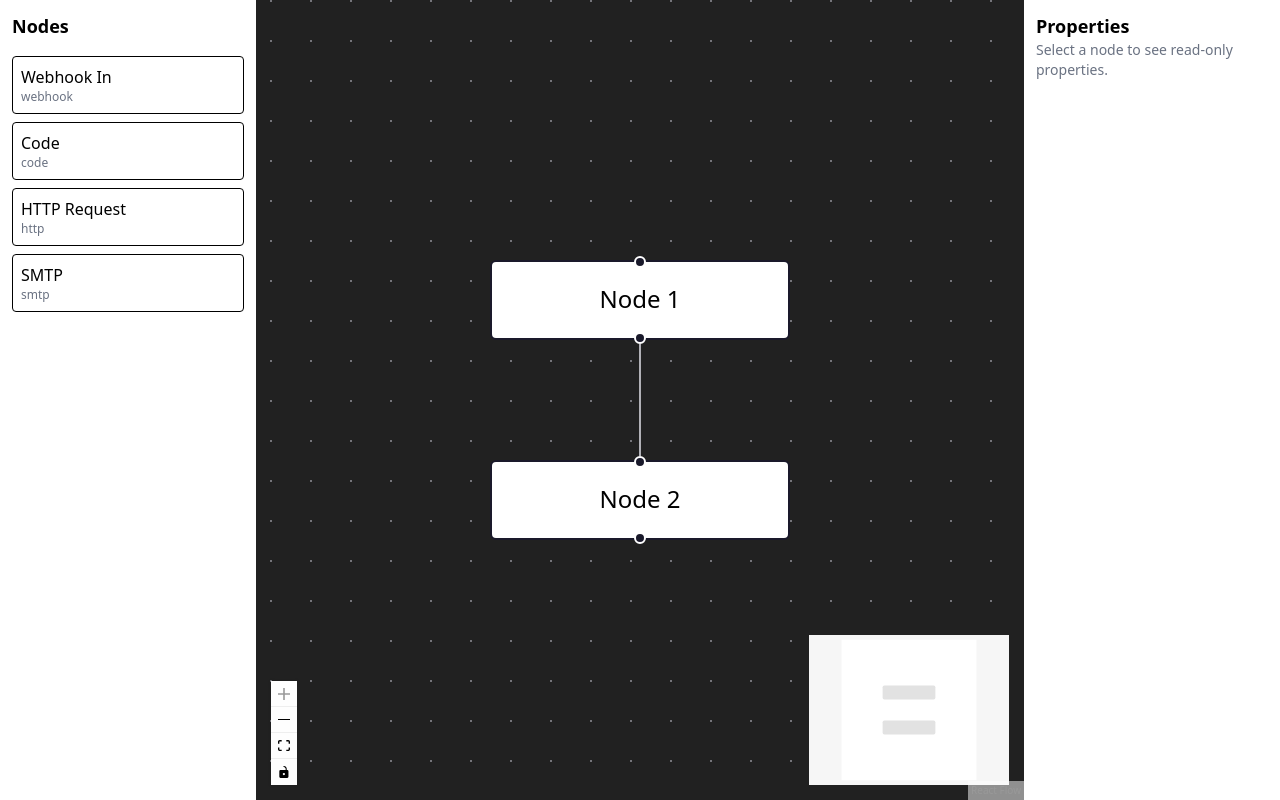
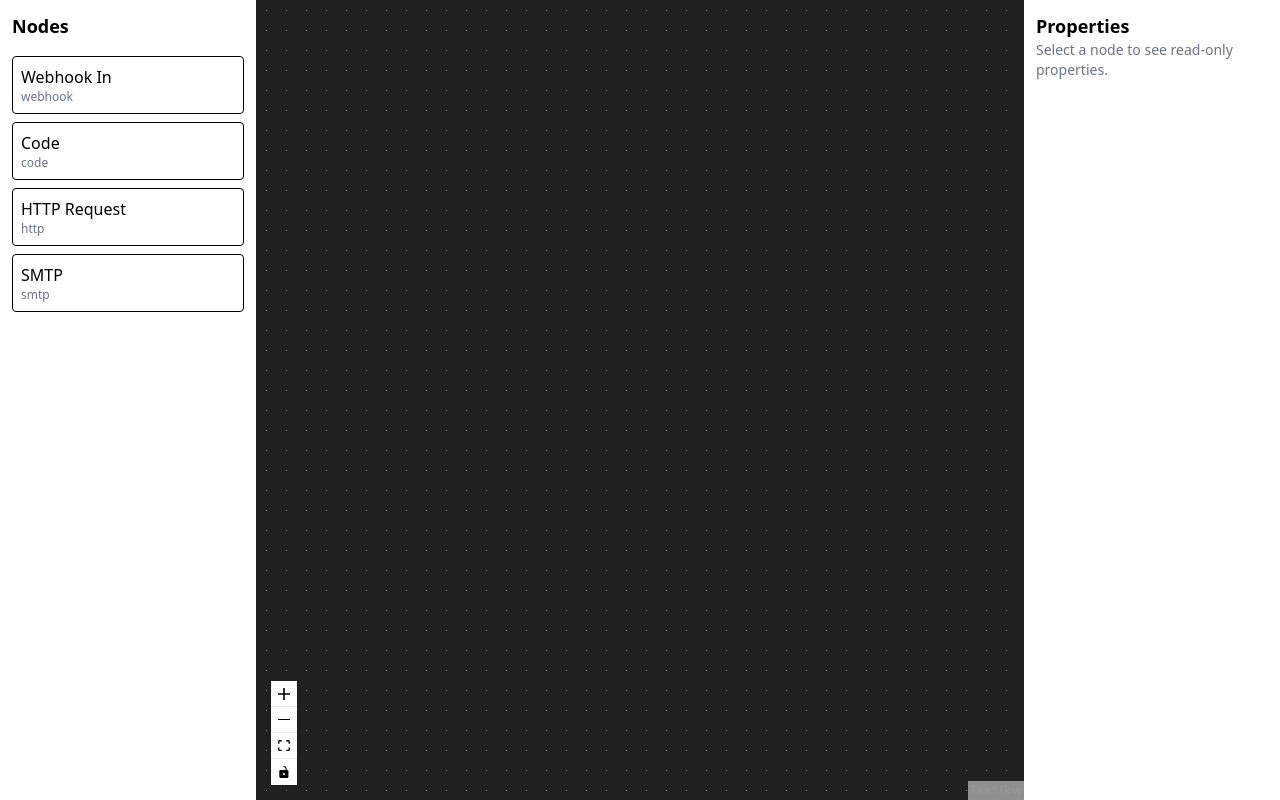
Before and after one commit to naffiziqbal/nafiziqbal-JoulesLabs-front-end-task, a React (Vite) app: page / in a window 1280 px wide. Built offline with nearby package versions, Linux system fonts and the light colour scheme.

Commit message:
Update MainScreen to support dynamic node creation using UUID; add uuid package to dependencies.

```diff
--- a/package.json
+++ b/package.json
@@ -14,7 +14,8 @@
     "@xyflow/react": "^12.8.6",
     "react": "^19.1.1",
     "react-dom": "^19.1.1",
-    "tailwindcss": "^4.1.13"
+    "tailwindcss": "^4.1.13",
+    "uuid": "^13.0.0"
   },
   "devDependencies": {
     "@eslint/js": "^9.36.0",
--- a/src/components/main-screen.tsx
+++ b/src/components/main-screen.tsx
@@ -1,42 +1,83 @@
-import { useState, useCallback } from "react";
 import {
-  ReactFlow,
-  applyNodeChanges,
-  applyEdgeChanges,
   addEdge,
-  Controls,
   Background,
   BackgroundVariant,
+  Controls,
   MiniMap,
+  ReactFlow,
+  useEdgesState,
+  useNodesState,
+  type Connection,
+  type Edge,
+  type Node,
+  type ReactFlowInstance,
 } from "@xyflow/react";
 import "@xyflow/react/dist/style.css";
-const initialNodes = [
-  { id: "n1", position: { x: 0, y: 0 }, data: { label: "Node 1" } },
-  { id: "n2", position: { x: 0, y: 100 }, data: { label: "Node 2" } },
-];
-const initialEdges = [{ id: "n1-n2", source: "n1", target: "n2" }];
+import { useCallback, useRef, useState } from "react";
+import { NODE_TEMPLATES } from "../data/data";
+import { v4 as uuidv4 } from "uuid";
 
 export default function MainScreen() {
-  const [nodes, setNodes] = useState(initialNodes);
-  const [edges, setEdges] = useState(initialEdges);
+  const wrapperRef = useRef<HTMLDivElement | null>(null);
+  const [nodes, setNodes, onNodesChange] = useNodesState([] as Node[]);
+  const [edges, setEdges, onEdgesChange] = useEdgesState([] as Edge[]);
+  const [rfInstance, setRfInstance] = useState<ReactFlowInstance | null>(null);
 
-  const onNodesChange = useCallback(
-    (changes) =>
-      setNodes((nodesSnapshot) => applyNodeChanges(changes, nodesSnapshot)),
-    []
+  const onDragOver = useCallback((event: React.DragEvent) => {
+    event.preventDefault();
+    event.dataTransfer.dropEffect = "copy";
+  }, []);
+
+  const onDrop = useCallback(
+    (event: React.DragEvent) => {
+      event.preventDefault();
+      if (!wrapperRef.current) return;
+      console.log(nodes);
+      const type = event.dataTransfer.getData("application/reactflow");
+      if (!type) return;
+      const template = NODE_TEMPLATES.find((t) => t.type === type);
+      const reactFlowBounds = wrapperRef.current.getBoundingClientRect();
+
+      const position = rfInstance
+        ? rfInstance.project({
+            x: event.clientX - reactFlowBounds.left,
+            y: event.clientY - reactFlowBounds.top,
+          })
+        : {
+            x: event.clientX - reactFlowBounds.left,
+            y: event.clientY - reactFlowBounds.top,
+          };
+
+      const id = uuidv4();
+      const newNode: Node = {
+        id,
+        position,
+        data: {
+          label: template?.label || type,
+          userData: { ...template?.defaultData, type },
+        },
+      };
+
+      setNodes((nds) => nds.concat(newNode));
+    },
+    [rfInstance, setNodes]
   );
-  const onEdgesChange = useCallback(
-    (changes) =>
-      setEdges((edgesSnapshot) => applyEdgeChanges(changes, edgesSnapshot)),
-    []
-  );
+
   const onConnect = useCallback(
-    (params) => setEdges((edgesSnapshot) => addEdge(params, edgesSnapshot)),
-    []
+    (connection: Connection) => {
+      const edge = addEdge(connection as Edge, edges);
+      setEdges(edge as Edge[]);
+    },
+    [edges, setEdges]
   );
 
   return (
-    <div style={{ width: "100%", height: "100vh" }}>
+    <div
+      style={{ width: "100%", height: "100vh" }}
+      ref={wrapperRef}
+      onDrop={onDrop}
+      onDragOver={onDragOver}
+    >
       <ReactFlow
         nodes={nodes}
         edges={edges}
@@ -47,8 +88,7 @@ export default function MainScreen() {
       >
         <Background variant={BackgroundVariant.Dots} bgColor="#212121" />
         <Controls />
-        <MiniMap />
-
+        {/* <MiniMap /> */}
       </ReactFlow>
     </div>
   );
```
Also changed, not shown: 1 other file (tests, documents, lock files or other folders).
